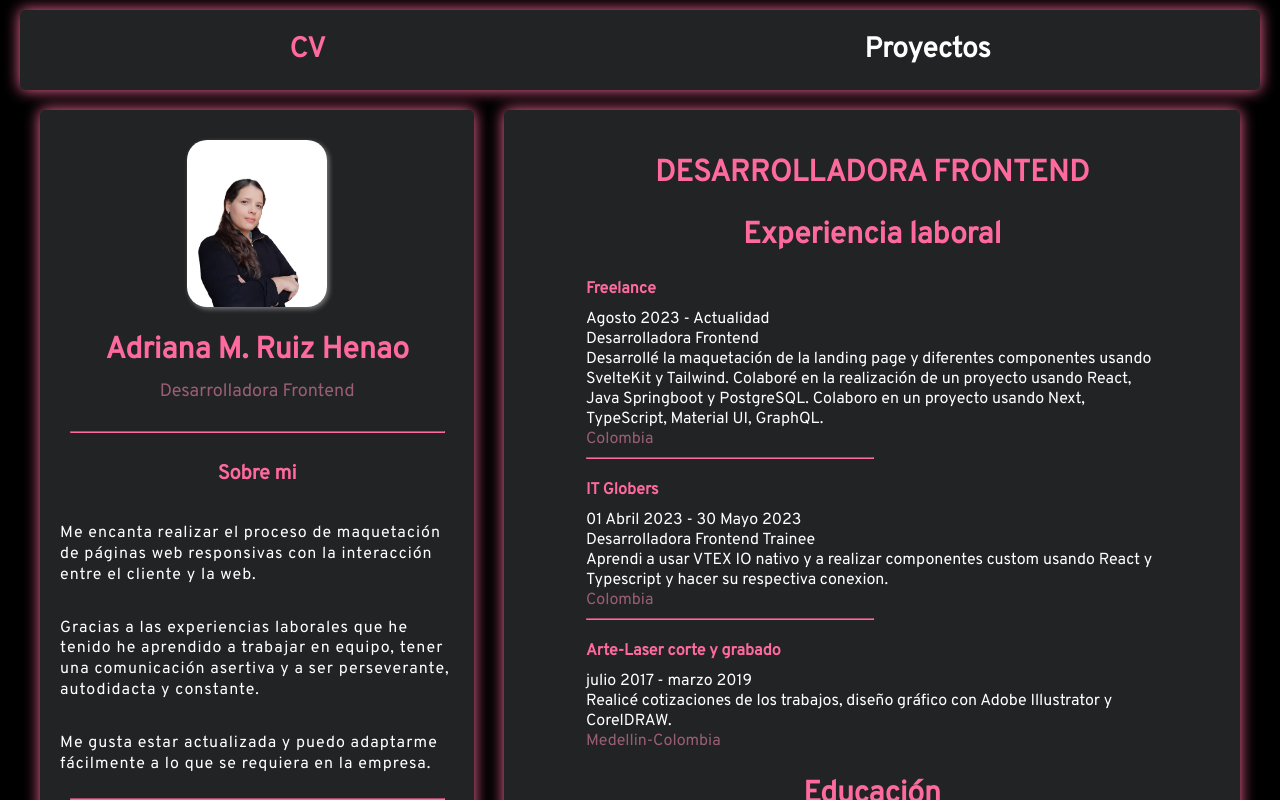
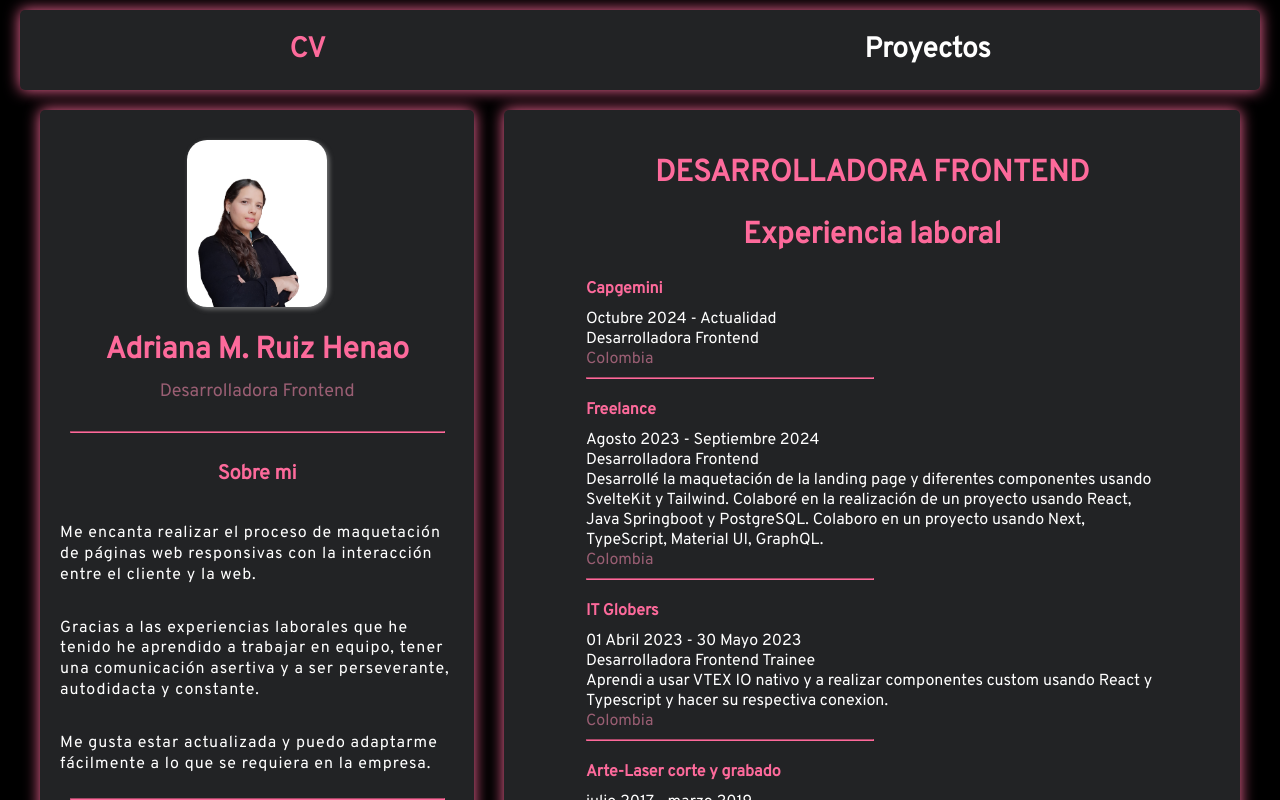
Before and after one commit to adrianamariaruiz/Portafolio, a React (Create React App) app: page / in a window 1280 px wide. Shown: the top 800 px of the page. Built offline with nearby package versions, Linux system fonts and the light colour scheme.

Commit message:
update work experience

```diff
--- a/src/components/Body.jsx
+++ b/src/components/Body.jsx
@@ -9,8 +9,16 @@ export const Body = () => {
         <h2>Experiencia laboral</h2>
 
         <div>
+          <h4>Capgemini</h4>
+          <p>Octubre 2024 - Actualidad</p>
+          <p>Desarrolladora Frontend</p>
+          <span>Colombia</span>
+        </div>
+        <hr />
+
+        <div>
           <h4>Freelance</h4>
-          <p>Agosto 2023 - Actualidad</p>
+          <p>Agosto 2023 - Septiembre 2024</p>
           <p>Desarrolladora Frontend</p>
           <p>
             Desarrollé la maquetación de la landing page y diferentes
@@ -37,8 +45,9 @@ export const Body = () => {
         <div>
           <h4>Arte-Laser corte y grabado</h4>
           <p>julio 2017 - marzo 2019</p>
+          <p>Auxiliar de diseño gráfico</p>
           <p>
-            Realicé cotizaciones de los trabajos, diseño gráfico con Adobe
+            Apoyé en la sección de diseño gráfico trabajando con Adobe
             Illustrator y CorelDRAW.
           </p>
           <span>Medellin-Colombia</span>
```
